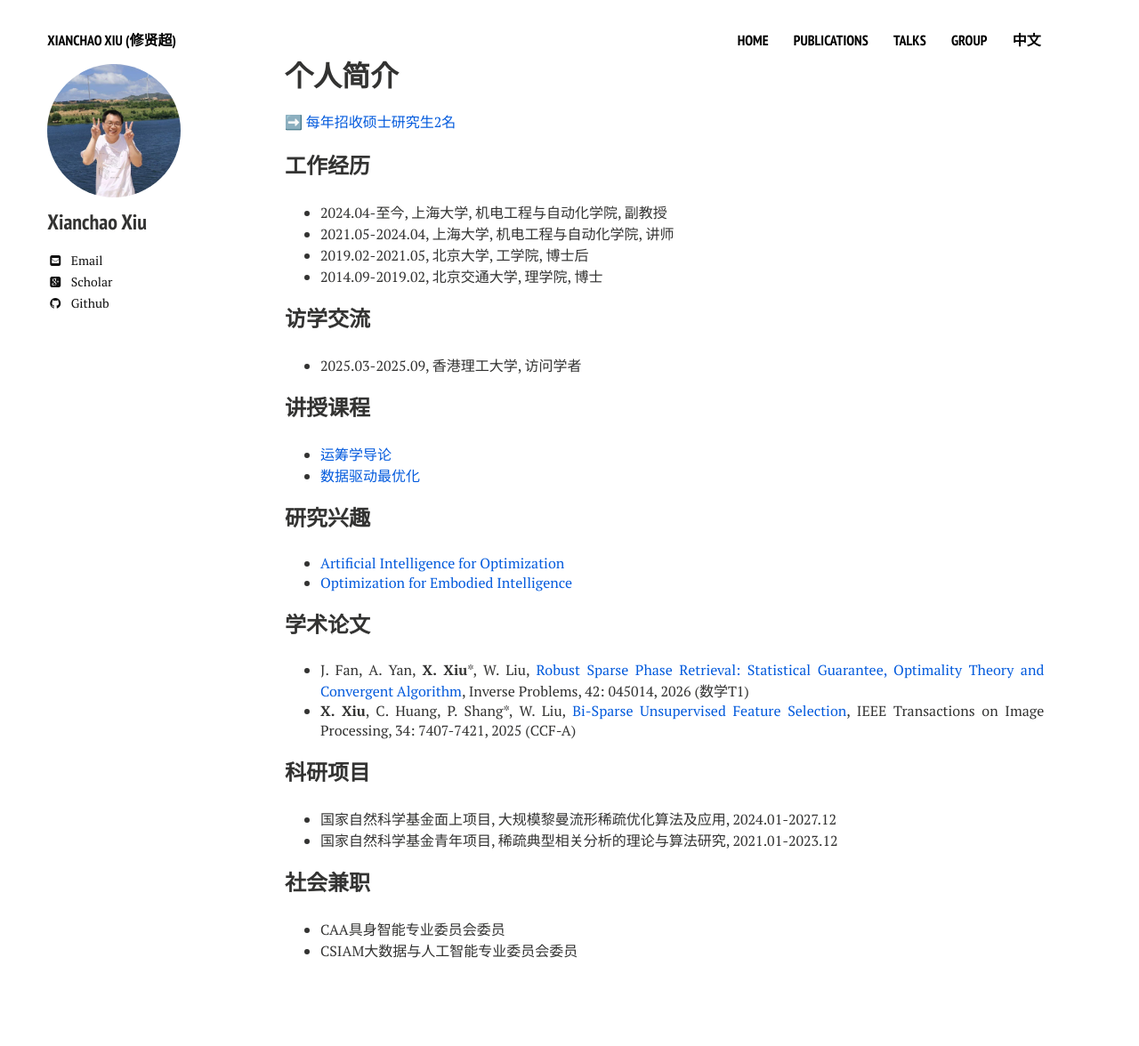
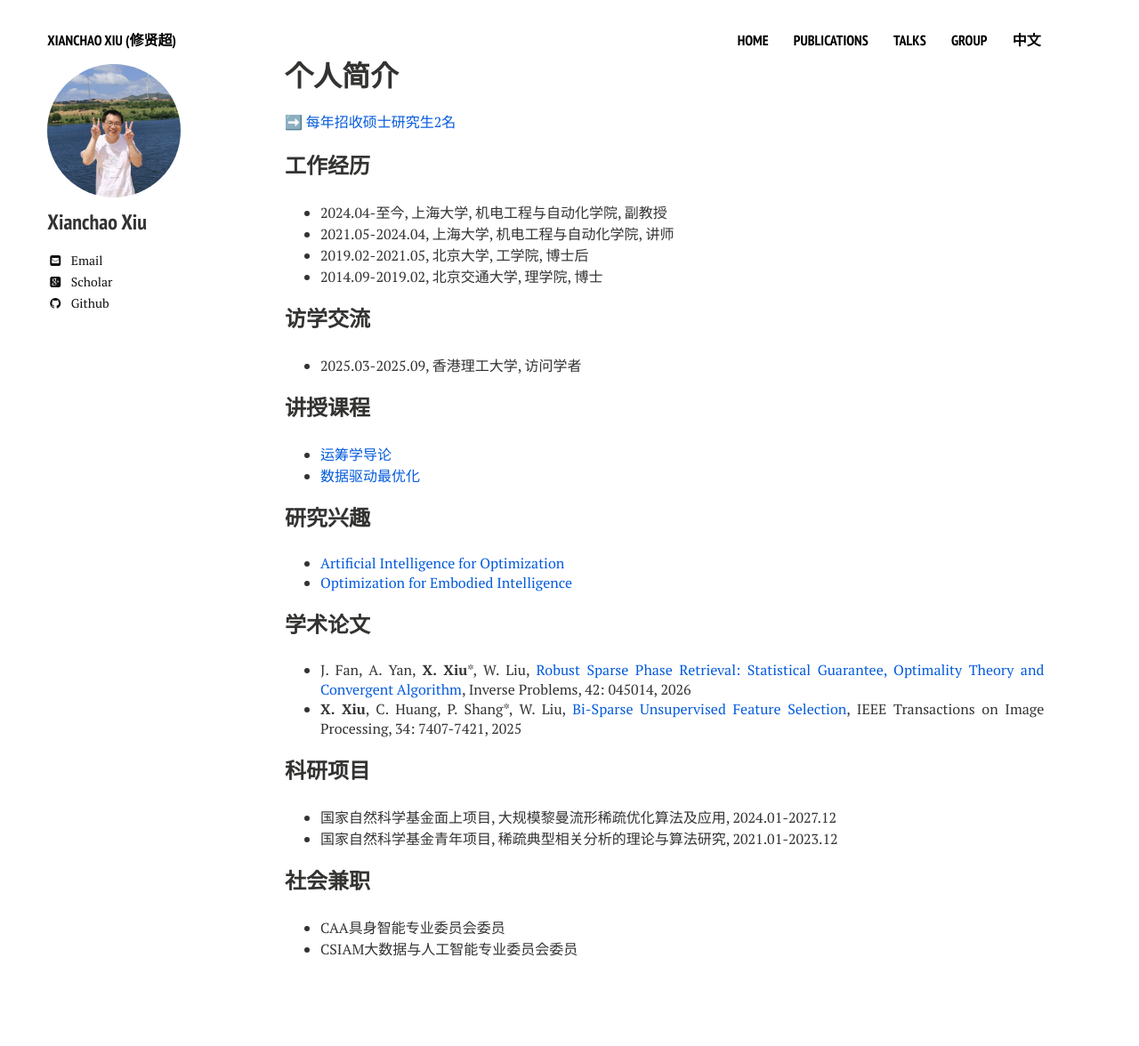
Before and after one commit to xianchaoxiu/xianchaoxiu.github.io, a Jekyll site: the page built from chinese/index.md, in a window 1280 px wide. Shown: the whole page at 89% size. Built offline with Jekyll 4.4.1, drawn with Linux system fonts in a browser that asks for light colours; nearby versions of some CDN libraries.

Commit message:
Update index.md

```diff
--- a/chinese/index.md
+++ b/chinese/index.md
@@ -32,8 +32,8 @@ share: false
 
 
 ### 学术论文
-* J. Fan, A. Yan, <b>X. Xiu</b>*, W. Liu,  <a href="https://doi.org/10.1088/1361-6420/ae5e02" class="textlink" target="_blank">Robust Sparse Phase Retrieval: Statistical Guarantee, Optimality Theory and Convergent Algorithm</a>, Inverse Problems, 42: 045014, 2026 (数学T1) <br>
-* <b>X. Xiu</b>, C. Huang, P. Shang*, W. Liu, <a href="https://doi.org/10.1109/TIP.2025.3620667" class="textlink" target="_blank">Bi-Sparse Unsupervised Feature Selection</a>, IEEE Transactions on Image Processing, 34: 7407-7421, 2025 (CCF-A) <br>
+* J. Fan, A. Yan, <b>X. Xiu</b>*, W. Liu,  <a href="https://doi.org/10.1088/1361-6420/ae5e02" class="textlink" target="_blank">Robust Sparse Phase Retrieval: Statistical Guarantee, Optimality Theory and Convergent Algorithm</a>, Inverse Problems, 42: 045014, 2026  <br>
+* <b>X. Xiu</b>, C. Huang, P. Shang*, W. Liu, <a href="https://doi.org/10.1109/TIP.2025.3620667" class="textlink" target="_blank">Bi-Sparse Unsupervised Feature Selection</a>, IEEE Transactions on Image Processing, 34: 7407-7421, 2025  <br>
 
 
 
```
